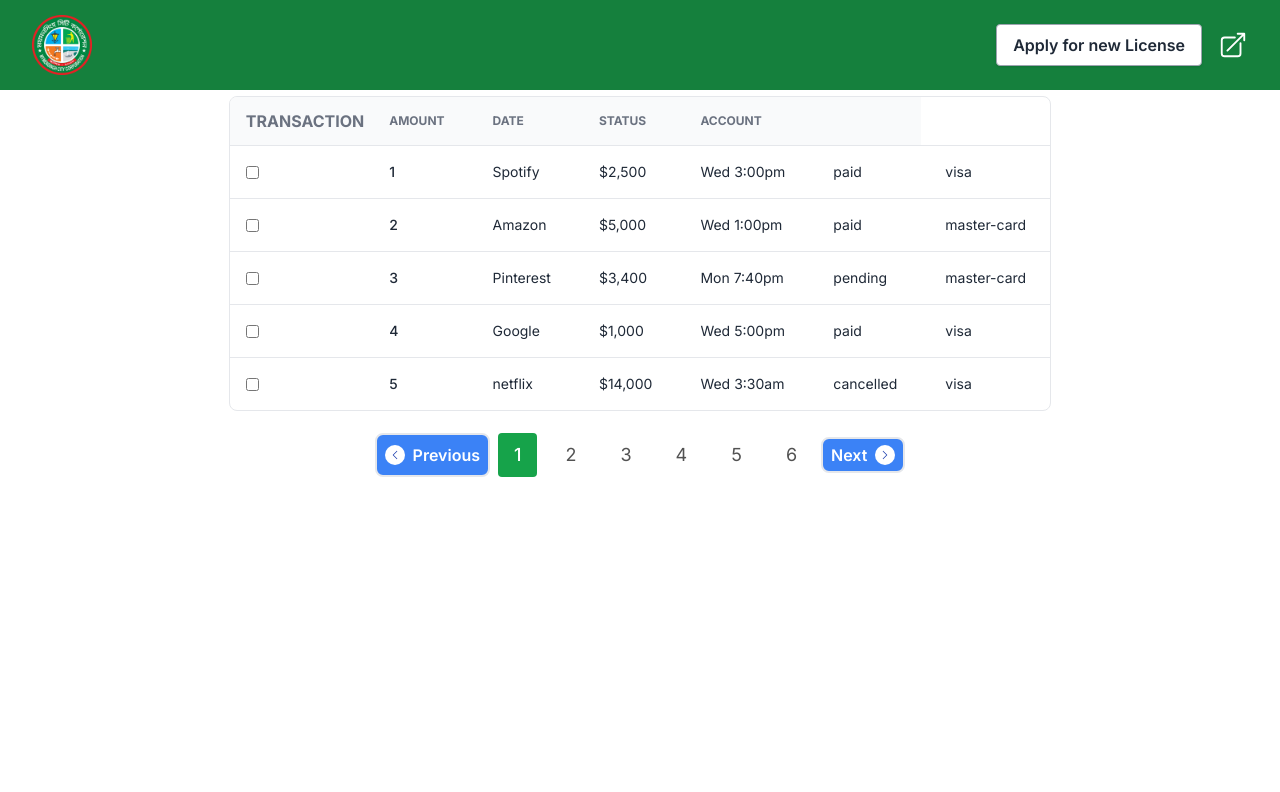
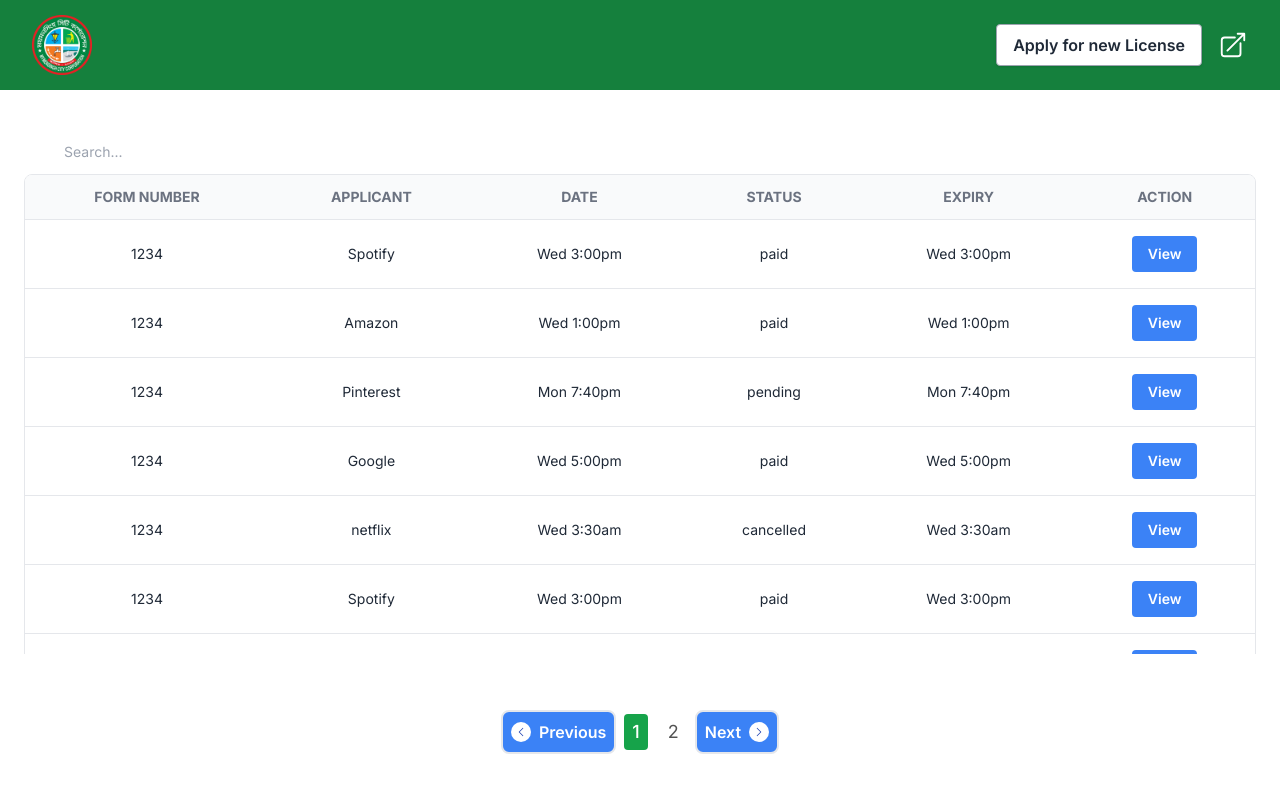
Before and after one commit to bayezid-hossain/mccpl_user, a Next.js app: page /dashboard in a window 1280 px wide. Shown: the top 792 px of the page. Built offline with nearby package versions, Linux system fonts and the light colour scheme.

Commit message:
added: table scrolling removed: unused conditions in login page added: button style in globals.css added: max 10 pages pagination fixed: 20 items per page to do: search filter direct from api

```diff
--- a/src/app/components/DashboardTable.tsx
+++ b/src/app/components/DashboardTable.tsx
@@ -1,13 +1,13 @@
-import React from 'react';
+import React, { useState } from 'react';
+import axios from 'axios';
+import { useRouter } from 'next/navigation';
 
 type Transaction = {
-  img: string;
-  name: string;
+  formnumber: string;
+  applicant: string;
   amount: string;
   date: string;
   status: string;
-  account: string;
-  accountNumber: string;
   expiry: string;
 };
 
@@ -15,14 +15,40 @@
   transactions: Transaction[];
 };
 
-const TABLE_HEAD = ['Transaction', 'Amount', 'Date', 'Status', 'Account', ''];
+const TABLE_HEAD = [
+  'Form Number',
+  'Applicant',
+  'Date',
+  'Status',
+  'Expiry',
+  'Action',
+];
 
 const DashboardTable: React.FC<DashboardTableProps> = ({ transactions }) => {
+  const router = useRouter();
+  const [searchTerm, setSearchTerm] = useState<string>('');
+
+  const filteredTransactions = transactions.filter((transaction) =>
+    transaction.formnumber.toLowerCase().includes(searchTerm.toLowerCase())
+  );
+
   return (
-    <div className="flex flex-col">
-      {/* ... (rest of the component remains unchanged) */}
-      <div className="p-1.5 w-full inline-block align-middle">
-        <div className="overflow-hidden border rounded-lg">
+    <div className="flex flex-col my-10 px-6 w-full">
+      <label htmlFor="hs-table-search" className="sr-only">
+        Search
+      </label>
+      <input
+        type="text"
+        name="hs-table-search"
+        id="hs-table-search"
+        value={searchTerm}
+        onChange={(e) => setSearchTerm(e.target.value)}
+        className="block w-full p-3 pl-10 text-sm border-gray-200 rounded-md focus:border-blue-500 focus:ring-blue-500 dark:bg-gray-800 dark:border-gray-700 dark:text-gray-400"
+        placeholder="Search..."
+      />
+      <div className="w-full h-auto inline-block align-middle max-h-[60vh] overflow-auto">
+        {/* Add overflow-auto class to enable scrolling */}
+        <div className="overflow-x-auto border rounded-lg">
           <table className="min-w-full divide-y divide-gray-200">
             <thead className="bg-gray-50">
               <tr>
@@ -30,11 +56,7 @@
                   <th
                     key={index}
                     scope="col"
-                    className={`${
-                      index === 0
-                        ? 'py-3 pl-4'
-                        : 'px-6 py-3 text-xs font-bold text-left'
-                    } text-gray-500 uppercase`}
+                    className={`${'px-6 py-3 text-sm  font-bold text-center'} text-gray-500 uppercase`}
                   >
                     {heading}
                   </th>
@@ -42,36 +64,34 @@
               </tr>
             </thead>
             <tbody className="divide-y divide-gray-200">
-              {transactions.map((transaction, index) => (
+              {filteredTransactions.map((transaction, index) => (
                 <tr key={index}>
-                  <td className="py-3 pl-4">
-                    <div className="flex items-center h-5">
-                      <input
-                        type="checkbox"
-                        className="text-blue-600 border-gray-200 rounded focus:ring-blue-500"
-                      />
-                      <label htmlFor="checkbox" className="sr-only">
-                        Checkbox
-                      </label>
-                    </div>
+                  <td className="px-6 py-4 text-center text-sm text-gray-800 whitespace-nowrap">
+                    {transaction.formnumber}
                   </td>
-                  <td className="px-6 py-4 text-sm font-medium text-gray-800 whitespace-nowrap">
-                    {index + 1}
+                  <td className="px-6 py-4 text-center text-sm text-gray-800 whitespace-nowrap">
+                    {transaction.applicant}
                   </td>
-                  <td className="px-6 py-4 text-sm text-gray-800 whitespace-nowrap">
-                    {transaction.name}
-                  </td>
-                  <td className="px-6 py-4 text-sm text-gray-800 whitespace-nowrap">
-                    {transaction.amount}
-                  </td>
-                  <td className="px-6 py-4 text-sm text-gray-800 whitespace-nowrap">
+                  <td className="px-6 py-4 text-center text-sm text-gray-800 whitespace-nowrap">
                     {transaction.date}
                   </td>
-                  <td className="px-6 py-4 text-sm text-gray-800 whitespace-nowrap">
+                  <td className="px-6 py-4 text-center text-sm text-gray-800 whitespace-nowrap">
                     {transaction.status}
                   </td>
-                  <td className="px-6 py-4 text-sm text-gray-800 whitespace-nowrap">
-                    {transaction.account}
+                  <td className="px-6 py-4 text-center text-sm text-gray-800 whitespace-nowrap">
+                    {transaction.date}
+                  </td>
+                  <td className="px-6 py-4 text-center text-sm text-gray-800 whitespace-nowrap">
+                    <button
+                      className="blue-button"
+                      onClick={() => {
+                        router.push(
+                          `/dashboard/applications/${transaction.formnumber}`
+                        );
+                      }}
+                    >
+                      View
+                    </button>
                   </td>
                 </tr>
               ))}
--- a/src/app/components/PaginationControls.tsx
+++ b/src/app/components/PaginationControls.tsx
@@ -3,6 +3,8 @@
 import { FC } from 'react';
 import { useRouter, useSearchParams } from 'next/navigation';
 import { ChevronRightIcon, ChevronLeftIcon } from '@heroicons/react/24/solid';
+// Import necessary modules and components
+
 interface PaginationControlsProps {
   hasNextPage: boolean;
   hasPrevPage: boolean;
@@ -14,31 +16,40 @@
   hasPrevPage,
   totalItems,
 }) => {
+  // ... (unchanged code)
   const router = useRouter();
   const searchParams = useSearchParams();
 
   const page = searchParams.get('page') ?? '1';
-  const per_page = searchParams.get('per_page') ?? '5';
+  const per_page = searchParams.get('per_page') ?? '20';
   const totalPages = Math.ceil(totalItems / Number(per_page));
   console.log(page);
+
   return (
     <div className="flex gap-2 my-4">
+      {/* Previous Button */}
       <button
-        className={`flex items-center justify-center gap-2 bg-blue-500 border-[2px] text-white px-2 py-2 rounded-lg text-md font-semibold transition-all duration-300 dark:text-neutral-400 ${
+        className={`flex items-center justify-center gap-2 bg-blue-500 border-[2px] text-white px-2 py-2 rounded-lg text-md font-semibold md:text-base sm:text-xs md:mx-4 transition-all duration-300 dark:text-neutral-400 ${
           hasPrevPage ? ' dark:text-white' : ''
         }`}
         disabled={!hasPrevPage}
         onClick={() => {
-          console.log(page);
           router.push(`?page=${Number(page) - 1}&per_page=${per_page}`);
         }}
       >
         <ChevronLeftIcon className="rounded-full w-[20px] h-[20px] bg-white text-blue-800 font-semibold p-1" />
-        Previous
+        <p className="md:hidden">Previous</p>
       </button>
 
+      {/* Page Buttons */}
       <div className="flex justify-center items-center gap-3">
-        {[...Array(totalPages).keys()].map((pageNumber) => (
+        {[...Array(totalPages).keys()]
+          .filter(
+            (pageNumber) =>
+              pageNumber + 1 >= Math.max(1, Number(page) - 4) &&
+              pageNumber + 1 <= Math.min(totalPages, Number(page) + 5)
+          )
+          .map((pageNumber) => (
             <button
               key={pageNumber}
               onClick={() => {
@@ -46,8 +57,8 @@
               }}
               className={
                 Number(page) === pageNumber + 1
-                ? ' className="relative block rounded bg-green-600 text-white px-4 py-2 text-lg font-medium text-primary-700 transition-all duration-300'
-                : '  className="relative block rounded bg-transparent px-4 py-2 text-lg text-neutral-600 transition-all duration-300 hover:bg-neutral-100  dark:text-black dark:hover:bg-neutral-700 dark:hover:text-white'
+                  ? 'relative block rounded bg-green-600 text-white px-2 py-1 text-lg font-medium text-primary-700 transition-all duration-300'
+                  : 'relative block rounded bg-transparent px-2 py-1 text-lg md:text-base sm:text-xs text-neutral-600 transition-all duration-300 hover:bg-neutral-100 dark:text-black dark:hover:bg-neutral-700 dark:hover:text-white'
               }
             >
               {pageNumber + 1}
@@ -55,8 +66,9 @@
           ))}
       </div>
 
+      {/* Next Button */}
       <button
-        className={`flex items-center justify-center gap-2 bg-blue-500 border-[2px] text-white px-2 my-1 rounded-lg text-md font-semibold transition-all duration-300 dark:text-neutral-400 ${
+        className={`flex items-center justify-center gap-2 bg-blue-500 border-[2px] text-white px-2 py-2 rounded-lg text-md font-semibold  md:mr-4 transition-all duration-300 dark:text-neutral-400 ${
           hasNextPage ? ' dark:text-white' : ''
         }`}
         disabled={!hasNextPage}
@@ -64,7 +76,7 @@
           router.push(`?page=${Number(page) + 1}&per_page=${per_page}`);
         }}
       >
-        Next
+        <p className="md:hidden">Next</p>
         <ChevronRightIcon className="rounded-full w-[20px] h-[20px] bg-white text-blue-800 font-semibold p-1" />
       </button>
     </div>
--- a/src/app/dashboard/page.tsx
+++ b/src/app/dashboard/page.tsx
@@ -6,302 +6,302 @@
 const data = [
   {
     img: 'https://docs.material-tailwind.com/img/logos/logo-spotify.svg',
-    name: 'Spotify',
+    applicant: 'Spotify',
     amount: '$2,500',
     date: 'Wed 3:00pm',
     status: 'paid',
     account: 'visa',
-    accountNumber: '1234',
+    formnumber: '1234',
     expiry: '06/2026',
   },
   {
     img: 'https://docs.material-tailwind.com/img/logos/logo-amazon.svg',
-    name: 'Amazon',
+    applicant: 'Amazon',
     amount: '$5,000',
     date: 'Wed 1:00pm',
     status: 'paid',
     account: 'master-card',
-    accountNumber: '1234',
+    formnumber: '1234',
     expiry: '06/2026',
   },
   {
     img: 'https://docs.material-tailwind.com/img/logos/logo-pinterest.svg',
-    name: 'Pinterest',
+    applicant: 'Pinterest',
     amount: '$3,400',
     date: 'Mon 7:40pm',
     status: 'pending',
     account: 'master-card',
-    accountNumber: '1234',
+    formnumber: '1234',
     expiry: '06/2026',
   },
   {
     img: 'https://docs.material-tailwind.com/img/logos/logo-google.svg',
-    name: 'Google',
+    applicant: 'Google',
     amount: '$1,000',
     date: 'Wed 5:00pm',
     status: 'paid',
     account: 'visa',
-    accountNumber: '1234',
+    formnumber: '1234',
     expiry: '06/2026',
   },
   {
     img: 'https://docs.material-tailwind.com/img/logos/logo-netflix.svg',
-    name: 'netflix',
+    applicant: 'netflix',
     amount: '$14,000',
     date: 'Wed 3:30am',
     status: 'cancelled',
     account: 'visa',
-    accountNumber: '1234',
+    formnumber: '1234',
     expiry: '06/2026',
   },
   {
     img: 'https://docs.material-tailwind.com/img/logos/logo-spotify.svg',
-    name: 'Spotify',
+    applicant: 'Spotify',
     amount: '$2,500',
     date: 'Wed 3:00pm',
     status: 'paid',
     account: 'visa',
-    accountNumber: '1234',
+    formnumber: '1234',
     expiry: '06/2026',
   },
   {
     img: 'https://docs.material-tailwind.com/img/logos/logo-amazon.svg',
-    name: 'Amazon',
+    applicant: 'Amazon',
     amount: '$5,000',
     date: 'Wed 1:00pm',
     status: 'paid',
     account: 'master-card',
-    accountNumber: '1234',
+    formnumber: '1234',
     expiry: '06/2026',
   },
   {
     img: 'https://docs.material-tailwind.com/img/logos/logo-pinterest.svg',
-    name: 'Pinterest',
+    applicant: 'Pinterest',
     amount: '$3,400',
     date: 'Mon 7:40pm',
     status: 'pending',
     account: 'master-card',
-    accountNumber: '1234',
+    formnumber: '1234',
     expiry: '06/2026',
   },
   {
     img: 'https://docs.material-tailwind.com/img/logos/logo-google.svg',
-    name: 'Google',
+    applicant: 'Google',
     amount: '$1,000',
     date: 'Wed 5:00pm',
     status: 'paid',
     account: 'visa',
-    accountNumber: '1234',
+    formnumber: '1234',
     expiry: '06/2026',
   },
   {
     img: 'https://docs.material-tailwind.com/img/logos/logo-netflix.svg',
-    name: 'netflix',
+    applicant: 'netflix',
     amount: '$14,000',
     date: 'Wed 3:30am',
     status: 'cancelled',
     account: 'visa',
-    accountNumber: '1234',
+    formnumber: '1234',
     expiry: '06/2026',
   },
   {
     img: 'https://docs.material-tailwind.com/img/logos/logo-spotify.svg',
-    name: 'Spotify',
+    applicant: 'Spotify',
     amount: '$2,500',
     date: 'Wed 3:00pm',
     status: 'paid',
     account: 'visa',
-    accountNumber: '1234',
+    formnumber: '1234',
     expiry: '06/2026',
   },
   {
     img: 'https://docs.material-tailwind.com/img/logos/logo-amazon.svg',
-    name: 'Amazon',
+    applicant: 'Amazon',
     amount: '$5,000',
     date: 'Wed 1:00pm',
     status: 'paid',
     account: 'master-card',
-    accountNumber: '1234',
+    formnumber: '1234',
     expiry: '06/2026',
   },
   {
     img: 'https://docs.material-tailwind.com/img/logos/logo-pinterest.svg',
-    name: 'Pinterest',
+    applicant: 'Pinterest',
     amount: '$3,400',
     date: 'Mon 7:40pm',
     status: 'pending',
     account: 'master-card',
-    accountNumber: '1234',
+    formnumber: '1234',
     expiry: '06/2026',
   },
   {
     img: 'https://docs.material-tailwind.com/img/logos/logo-google.svg',
-    name: 'Google',
+    applicant: 'Google',
     amount: '$1,000',
     date: 'Wed 5:00pm',
     status: 'paid',
     account: 'visa',
-    accountNumber: '1234',
+    formnumber: '1234',
     expiry: '06/2026',
   },
   {
     img: 'https://docs.material-tailwind.com/img/logos/logo-netflix.svg',
-    name: 'netflix',
+    applicant: 'netflix',
     amount: '$14,000',
     date: 'Wed 3:30am',
     status: 'cancelled',
     account: 'visa',
-    accountNumber: '1234',
+    formnumber: '1234',
     expiry: '06/2026',
   },
   {
     img: 'https://docs.material-tailwind.com/img/logos/logo-spotify.svg',
-    name: 'Spotify',
+    applicant: 'Spotify',
     amount: '$2,500',
     date: 'Wed 3:00pm',
     status: 'paid',
     account: 'visa',
-    accountNumber: '1234',
+    formnumber: '1234',
     expiry: '06/2026',
   },
   {
     img: 'https://docs.material-tailwind.com/img/logos/logo-amazon.svg',
-    name: 'Amazon',
+    applicant: 'Amazon',
     amount: '$5,000',
     date: 'Wed 1:00pm',
     status: 'paid',
     account: 'master-card',
-    accountNumber: '1234',
+    formnumber: '1234',
     expiry: '06/2026',
   },
   {
     img: 'https://docs.material-tailwind.com/img/logos/logo-pinterest.svg',
-    name: 'Pinterest',
+    applicant: 'Pinterest',
     amount: '$3,400',
     date: 'Mon 7:40pm',
     status: 'pending',
     account: 'master-card',
-    accountNumber: '1234',
+    formnumber: '1234',
     expiry: '06/2026',
   },
   {
     img: 'https://docs.material-tailwind.com/img/logos/logo-google.svg',
-    name: 'Google',
+    applicant: 'Google',
     amount: '$1,000',
     date: 'Wed 5:00pm',
     status: 'paid',
     account: 'visa',
-    accountNumber: '1234',
+    formnumber: '1234',
     expiry: '06/2026',
   },
   {
     img: 'https://docs.material-tailwind.com/img/logos/logo-netflix.svg',
-    name: 'netflix',
+    applicant: 'netflix',
     amount: '$14,000',
     date: 'Wed 3:30am',
     status: 'cancelled',
     account: 'visa',
-    accountNumber: '1234',
+    formnumber: '1234',
     expiry: '06/2026',
   },
   {
     img: 'https://docs.material-tailwind.com/img/logos/logo-spotify.svg',
-    name: 'Spotify',
+    applicant: 'Spotify',
     amount: '$2,500',
     date: 'Wed 3:00pm',
     status: 'paid',
     account: 'visa',
-    accountNumber: '1234',
+    formnumber: '1234',
     expiry: '06/2026',
   },
   {
     img: 'https://docs.material-tailwind.com/img/logos/logo-amazon.svg',
-    name: 'Amazon',
+    applicant: 'Amazon',
     amount: '$5,000',
     date: 'Wed 1:00pm',
     status: 'paid',
     account: 'master-card',
-    accountNumber: '1234',
+    formnumber: '1234',
     expiry: '06/2026',
   },
   {
     img: 'https://docs.material-tailwind.com/img/logos/logo-pinterest.svg',
-    name: 'Pinterest',
+    applicant: 'Pinterest',
     amount: '$3,400',
     date: 'Mon 7:40pm',
     status: 'pending',
     account: 'master-card',
-    accountNumber: '1234',
+    formnumber: '1234',
     expiry: '06/2026',
   },
   {
     img: 'https://docs.material-tailwind.com/img/logos/logo-google.svg',
-    name: 'Google',
+    applicant: 'Google',
     amount: '$1,000',
     date: 'Wed 5:00pm',
     status: 'paid',
     account: 'visa',
-    accountNumber: '1234',
+    formnumber: '1234',
     expiry: '06/2026',
   },
   {
     img: 'https://docs.material-tailwind.com/img/logos/logo-netflix.svg',
-    name: 'netflix',
+    applicant: 'netflix',
     amount: '$14,000',
     date: 'Wed 3:30am',
     status: 'cancelled',
     account: 'visa',
-    accountNumber: '1234',
+    formnumber: '1234',
     expiry: '06/2026',
   },
   {
     img: 'https://docs.material-tailwind.com/img/logos/logo-spotify.svg',
-    name: 'Spotify',
+    applicant: 'Spotify',
     amount: '$2,500',
     date: 'Wed 3:00pm',
     status: 'paid',
     account: 'visa',
-    accountNumber: '1234',
+    formnumber: '1234',
     expiry: '06/2026',
   },
   {
     img: 'https://docs.material-tailwind.com/img/logos/logo-amazon.svg',
-    name: 'Amazon',
+    applicant: 'Amazon',
     amount: '$5,000',
     date: 'Wed 1:00pm',
     status: 'paid',
     account: 'master-card',
-    accountNumber: '1234',
+    formnumber: '1234',
     expiry: '06/2026',
   },
   {
     img: 'https://docs.material-tailwind.com/img/logos/logo-pinterest.svg',
-    name: 'Pinterest',
+    applicant: 'Pinterest',
     amount: '$3,400',
     date: 'Mon 7:40pm',
     status: 'pending',
     account: 'master-card',
-    accountNumber: '1234',
+    formnumber: '1234',
     expiry: '06/2026',
   },
   {
     img: 'https://docs.material-tailwind.com/img/logos/logo-google.svg',
-    name: 'Google',
+    applicant: 'Google',
     amount: '$1,000',
     date: 'Wed 5:00pm',
     status: 'paid',
     account: 'visa',
-    accountNumber: '1234',
+    formnumber: '1234',
     expiry: '06/2026',
   },
   {
     img: 'https://docs.material-tailwind.com/img/logos/logo-netflix.svg',
-    name: 'netflix',
+    applicant: 'netflix',
     amount: '$14,000',
     date: 'Wed 3:30am',
     status: 'cancelled',
     account: 'visa',
-    accountNumber: '1234',
+    formnumber: '1234',
     expiry: '06/2026',
   },
 ];
@@ -311,7 +311,7 @@
   searchParams: { [key: string]: string | string[] | undefined };
 }) {
   const page = searchParams['page'] ?? '1';
-  const per_page = searchParams['per_page'] ?? '5';
+  const per_page = searchParams['per_page'] ?? '20';
 
   // mocked, skipped and limited in the real app
   const start = (Number(page) - 1) * Number(per_page); // 0, 5, 10 ...
--- a/src/app/globals.css
+++ b/src/app/globals.css
@@ -5,7 +5,9 @@
 :root {
   --foreground-rgb: 0, 0, 0;
 }
-
+.blue-button {
+  @apply bg-blue-500 text-white py-2 px-4 rounded font-semibold;
+}
 body {
   color: rgb(var(--foreground-rgb));
   background: linear-gradient(
--- a/src/app/layout.tsx
+++ b/src/app/layout.tsx
@@ -16,7 +16,7 @@
 }) {
   return (
     <html lang="en">
-      <Toaster position="top-right" />
+      <Toaster position="top-center" />
       <body className={inter.className}>{children}</body>
     </html>
   );
--- a/src/app/login/page.tsx
+++ b/src/app/login/page.tsx
@@ -11,7 +11,6 @@
     mobile: '',
     otp: '',
   });
-  const [invalidNumber, setInvalidNumber] = React.useState(false);
   const [buttonDisabled, setButtonDisabled] = React.useState(false);
   const [loading, setLoading] = React.useState(false);
 
@@ -22,7 +21,6 @@
     if (regex.test(inputValue)) {
       // Handle valid input
       setUser({ ...user, mobile: e.target.value });
-    } else {
     }
   };
   const handleOtpChange = (e: ChangeEvent<HTMLInputElement>) => {
@@ -32,7 +30,6 @@
     if (regex.test(inputValue)) {
       // Handle valid input
       setUser({ ...user, otp: e.target.value });
-    } else {
     }
   };
 
```
Lines whose indentation alone changed are shown as unchanged.
